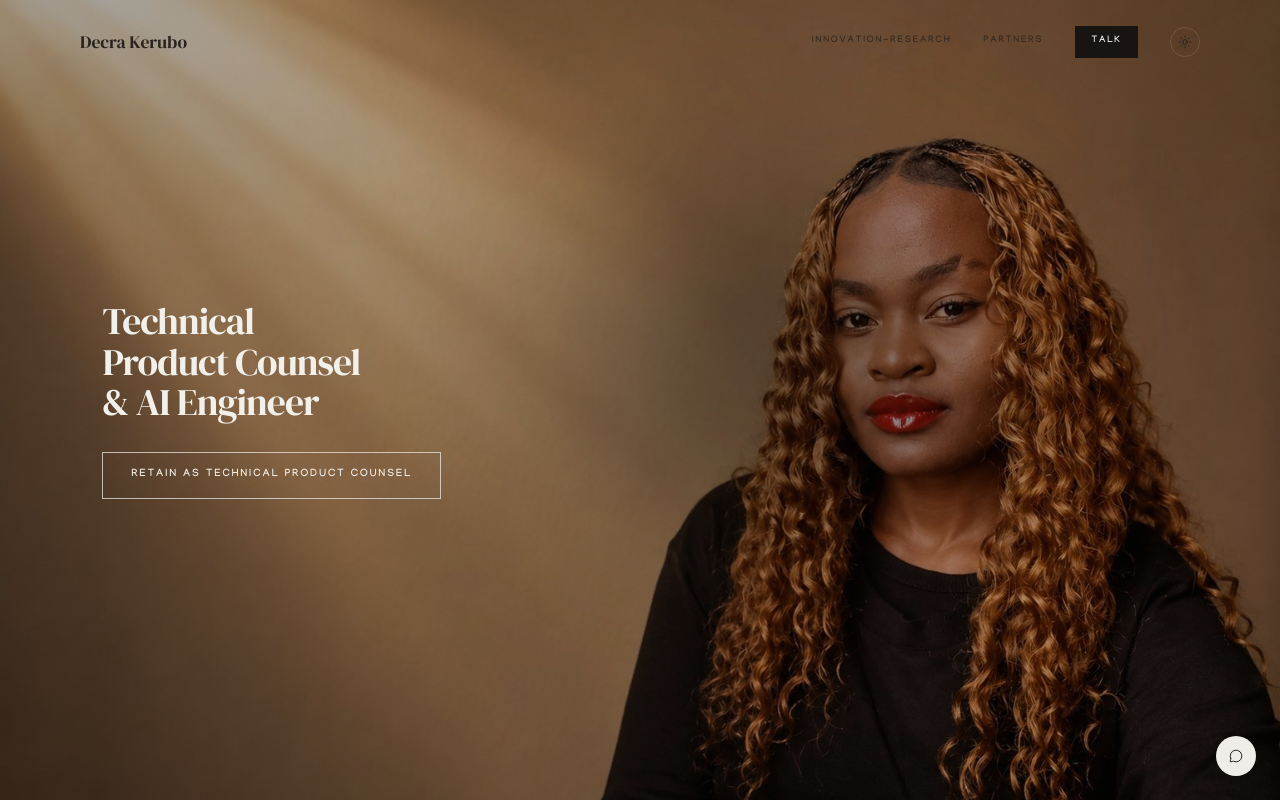
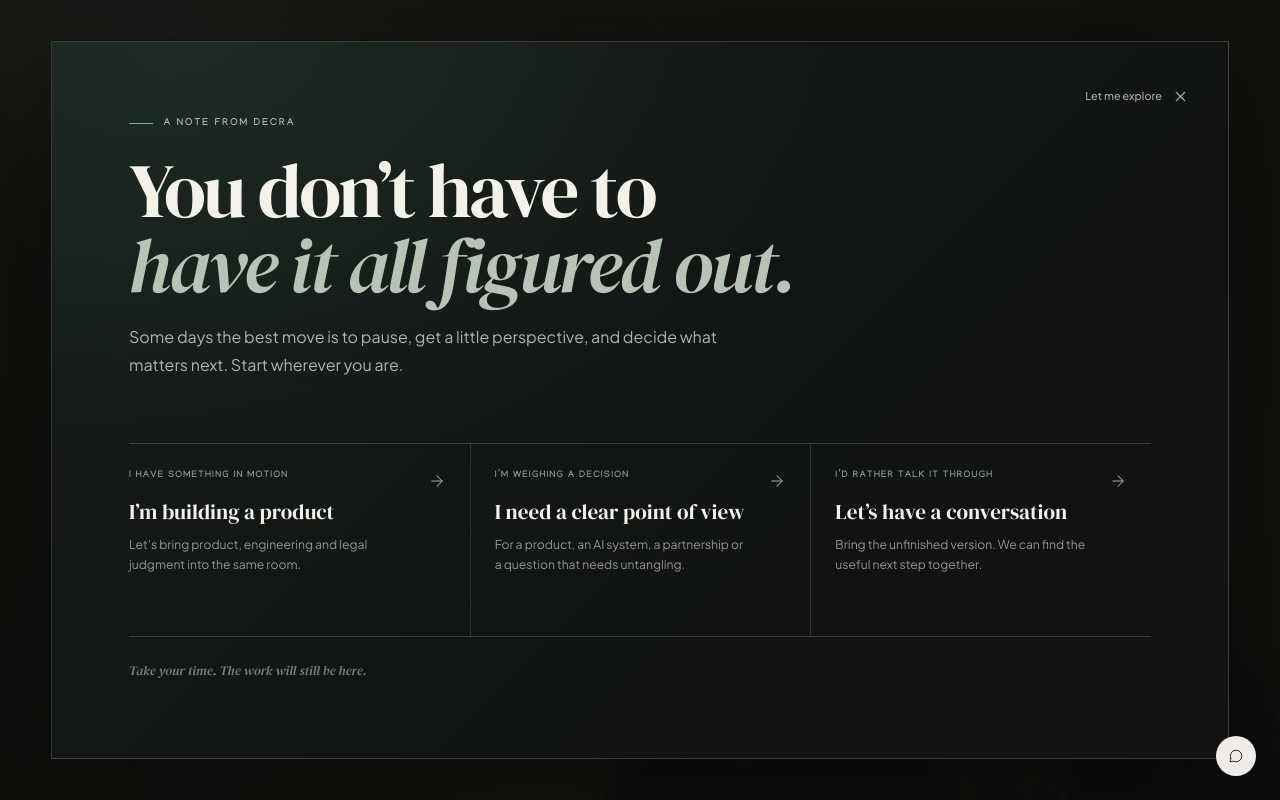
Before and after one commit to decra000/decra-kerubo, a Next.js app: page / in a window 1280 px wide. Shown: the top 800 px of the page. Built offline with nearby package versions, Linux system fonts and the light colour scheme.

Commit message:
Add a human welcome moment to homepage

```diff
--- a/app/page.tsx
+++ b/app/page.tsx
@@ -5,6 +5,7 @@ import { useSearchParams, useRouter, usePathname } from "next/navigation";
 import { ArrowRight, ChevronDown, X, Mic, Volume2, VolumeX, RefreshCw } from "lucide-react";
 import { useSpeech } from "@/hooks/useSpeech";
 import { SERVICE_GROUPS } from "@/lib/services";
+import { IntentPopup } from "@/components/home/IntentPopup";
 
 /* ── helpers ── */
 function useReveal() {
@@ -1179,6 +1180,7 @@ function TechDevSection() {
 export default function Home() {
   return (
     <>
+      <IntentPopup />
       <Hero />
       <About />
       <Services />
--- a/components/home/IntentPopup.tsx
+++ b/components/home/IntentPopup.tsx
@@ -1,66 +1,134 @@
 "use client";
+
 import { useEffect, useState } from "react";
+import { ArrowRight, X } from "lucide-react";
 
-type Intent = "legal" | "founder" | "exploring" | null;
+type Path = "building" | "thinking" | "meeting";
 
-export function IntentPopup({ onSelect }: { onSelect: (i: Intent) => void }) {
-  const [vis, setVis] = useState(false);
-  const [out, setOut] = useState(false);
+const paths: { id: Path; eyebrow: string; title: string; note: string; href: string }[] = [
+  {
+    id: "building",
+    eyebrow: "I have something in motion",
+    title: "I’m building a product",
+    note: "Let’s bring product, engineering and legal judgment into the same room.",
+    href: "/services/embedded-product-counsel",
+  },
+  {
+    id: "thinking",
+    eyebrow: "I’m weighing a decision",
+    title: "I need a clear point of view",
+    note: "For a product, an AI system, a partnership or a question that needs untangling.",
+    href: "/services",
+  },
+  {
+    id: "meeting",
+    eyebrow: "I’d rather talk it through",
+    title: "Let’s have a conversation",
+    note: "Bring the unfinished version. We can find the useful next step together.",
+    href: "/book",
+  },
+];
+
+export function IntentPopup() {
+  const [visible, setVisible] = useState(false);
+  const [closing, setClosing] = useState(false);
 
   useEffect(() => {
-    const seen = sessionStorage.getItem("intent");
-    if (!seen) setTimeout(() => setVis(true), 1000);
-    else onSelect(seen as Intent);
+    let timer: ReturnType<typeof setTimeout> | undefined;
+    try {
+      if (sessionStorage.getItem("decra-welcome-seen")) return;
+      timer = setTimeout(() => setVisible(true), 1400);
+    } catch {
+      // If storage is unavailable, keep the page uninterrupted.
+    }
+    return () => { if (timer) clearTimeout(timer); };
   }, []);
 
-  const choose = (intent: Intent) => {
-    sessionStorage.setItem("intent", intent || "exploring");
-    setOut(true);
-    setTimeout(() => { setVis(false); onSelect(intent); }, 300);
+  useEffect(() => {
+    if (!visible) return;
+    const previousOverflow = document.body.style.overflow;
+    document.body.style.overflow = "hidden";
+    const onKeyDown = (event: KeyboardEvent) => { if (event.key === "Escape") dismiss(); };
+    window.addEventListener("keydown", onKeyDown);
+    return () => {
+      document.body.style.overflow = previousOverflow;
+      window.removeEventListener("keydown", onKeyDown);
+    };
+  }, [visible]);
+
+  const dismiss = () => {
+    if (closing) return;
+    setClosing(true);
+    try { sessionStorage.setItem("decra-welcome-seen", "1"); } catch { /* continue */ }
+    setTimeout(() => setVisible(false), 260);
   };
 
-  if (!vis) return null;
+  if (!visible) return null;
 
   return (
-    <div style={{
-      position: "fixed", inset: 0, zIndex: 999,
-      background: "rgba(8,8,8,0.7)", backdropFilter: "blur(10px)",
-      display: "flex", alignItems: "center", justifyContent: "center", padding: "2rem",
-      opacity: out ? 0 : 1, transition: "opacity 0.3s",
-    }} onClick={() => choose("exploring")}>
-      <div style={{
-        background: "var(--c-bg)", border: "1px solid var(--c-border)",
-        padding: "3rem", maxWidth: "360px", width: "100%",
-        transform: out ? "translateY(10px)" : "none", transition: "transform 0.3s",
-      }} onClick={e => e.stopPropagation()}>
+    <div
+      className={`welcome-screen${closing ? " is-closing" : ""}`}
+      role="dialog"
+      aria-modal="true"
+      aria-labelledby="welcome-title"
+      onClick={dismiss}
+    >
+      <div className="welcome-frame" onClick={(event) => event.stopPropagation()}>
+        <button className="welcome-close" type="button" onClick={dismiss} aria-label="Close welcome note">
+          <span>Let me explore</span><X size={17} strokeWidth={1.5} />
+        </button>
 
-        <p className="label" style={{ marginBottom: "1.5rem" }}>Welcome</p>
-        <h2 style={{
-          fontFamily: "var(--font-serif)", fontStyle: "italic", fontWeight: 400,
-          fontSize: "1.5rem", color: "var(--c-ink)", lineHeight: 1.15, marginBottom: "2rem",
-        }}>What brings you here?</h2>
+        <div className="welcome-copy">
+          <p className="welcome-kicker"><span /> A note from Decra</p>
+          <h2 id="welcome-title">You don’t have to<br /><em>have it all figured out.</em></h2>
+          <p className="welcome-intro">Some days the best move is to pause, get a little perspective, and decide what matters next. Start wherever you are.</p>
+        </div>
 
-        <div style={{ display: "flex", flexDirection: "column", gap: "1px" }}>
-          {[
-            { v: "legal"    as Intent, l: "I need legal help",        s: "Startup, NGO, or tech compliance" },
-            { v: "founder"  as Intent, l: "I'm a founder or builder", s: "Structure, fundraising, growth" },
-            { v: "exploring"as Intent, l: "Just exploring",            s: "Get the full picture" },
-          ].map(opt => (
-            <button key={opt.v} onClick={() => choose(opt.v)} style={{
-              display: "flex", flexDirection: "column", alignItems: "flex-start",
-              padding: "1.1rem 0", background: "none", border: "none",
-              borderBottom: "1px solid var(--c-border)",
-              cursor: "pointer", textAlign: "left",
-              transition: "padding-left 0.2s",
-            }}
-              onMouseEnter={e => (e.currentTarget as HTMLElement).style.paddingLeft = "0.5rem"}
-              onMouseLeave={e => (e.currentTarget as HTMLElement).style.paddingLeft = "0"}>
-              <span style={{ fontFamily: "var(--font-sans)", fontWeight: 400, fontSize: "0.875rem", color: "var(--c-ink)", marginBottom: "0.15rem" }}>{opt.l}</span>
-              <span style={{ fontFamily: "var(--font-sans)", fontWeight: 300, fontSize: "0.72rem", color: "var(--c-ink-muted)" }}>{opt.s}</span>
-            </button>
+        <div className="welcome-paths">
+          {paths.map((path, index) => (
+            <a className="welcome-path" href={path.href} key={path.id} onClick={dismiss} style={{ "--path-index": index } as React.CSSProperties}>
+              <span className="welcome-path-copy">
+                <span className="welcome-path-eyebrow">{path.eyebrow}</span>
+                <span className="welcome-path-title">{path.title}</span>
+                <span className="welcome-path-note">{path.note}</span>
+              </span>
+              <ArrowRight className="welcome-arrow" size={18} strokeWidth={1.4} />
+            </a>
           ))}
         </div>
+
+        <p className="welcome-signoff">Take your time. The work will still be here.</p>
       </div>
+
+      <style>{`
+        .welcome-screen{position:fixed;inset:0;z-index:1200;display:grid;place-items:center;padding:clamp(1rem,4vw,3.5rem);background:rgba(12,15,13,.92);color:#f5f3ed;backdrop-filter:blur(18px);animation:welcome-in .48s cubic-bezier(.2,.75,.25,1) both}
+        .welcome-screen.is-closing{animation:welcome-out .26s ease both}
+        .welcome-frame{position:relative;width:min(100%,74rem);max-height:min(90svh,58rem);overflow:auto;padding:clamp(2rem,6vw,5.5rem);border:1px solid rgba(245,243,237,.16);background:radial-gradient(ellipse at 12% 0%,rgba(95,169,143,.11),transparent 43%),linear-gradient(135deg,#171c19,#101311 66%);box-shadow:0 32px 100px rgba(0,0,0,.38)}
+        .welcome-close{position:absolute;right:clamp(1.25rem,3vw,2.5rem);top:clamp(1.25rem,3vw,2.5rem);display:flex;align-items:center;gap:.65rem;padding:.45rem 0;border:0;background:none;color:rgba(245,243,237,.67);font:500 .68rem/1 var(--font-sans);cursor:pointer;transition:color .2s ease}
+        .welcome-close:hover,.welcome-close:focus-visible{color:#fff}
+        .welcome-copy{max-width:52rem;margin-bottom:clamp(2rem,5vw,4rem)}
+        .welcome-kicker{display:flex;align-items:center;gap:.65rem;margin-bottom:1.5rem;color:#aeb9ae;font:700 .62rem/1 var(--font-manjari);letter-spacing:.2em;text-transform:uppercase}
+        .welcome-kicker span{width:1.5rem;height:1px;background:#70aa91}
+        .welcome-copy h2{margin-bottom:1.25rem;color:#f4f1e9;font:400 clamp(2.5rem,6vw,5.8rem)/.98 var(--font-serif);letter-spacing:-.035em}
+        .welcome-copy h2 em{color:#b8c3b7;font-weight:400}
+        .welcome-intro{max-width:37rem;color:rgba(245,243,237,.7);font:400 clamp(.9rem,1.25vw,1.02rem)/1.75 var(--font-sans)}
+        .welcome-paths{display:grid;grid-template-columns:repeat(3,minmax(0,1fr));border-top:1px solid rgba(245,243,237,.18);border-bottom:1px solid rgba(245,243,237,.18)}
+        .welcome-path{min-height:12rem;display:flex;align-items:flex-start;justify-content:space-between;gap:1.25rem;padding:1.6rem 1.5rem 1.7rem 0;color:inherit;text-decoration:none;transition:background .25s ease,padding .25s ease,color .25s ease;animation:welcome-rise .55s cubic-bezier(.2,.75,.25,1) both;animation-delay:calc(.12s + var(--path-index)*.08s)}
+        .welcome-path+.welcome-path{padding-left:1.5rem;border-left:1px solid rgba(245,243,237,.14)}
+        .welcome-path:hover,.welcome-path:focus-visible{background:rgba(245,243,237,.045);padding-top:1.85rem;color:#fff}
+        .welcome-path-copy{display:flex;flex-direction:column;align-items:flex-start}
+        .welcome-path-eyebrow{margin-bottom:1rem;color:#8d9d91;font:700 .58rem/1.4 var(--font-manjari);letter-spacing:.13em;text-transform:uppercase}
+        .welcome-path-title{margin-bottom:.6rem;color:#f4f1e9;font:400 clamp(1.1rem,1.65vw,1.45rem)/1.2 var(--font-serif)}
+        .welcome-path-note{max-width:18rem;color:rgba(245,243,237,.58);font:400 .76rem/1.65 var(--font-sans)}
+        .welcome-arrow{flex:0 0 auto;margin-top:.1rem;color:#91b39e;transition:transform .22s ease}
+        .welcome-path:hover .welcome-arrow,.welcome-path:focus-visible .welcome-arrow{transform:translateX(4px)}
+        .welcome-signoff{margin-top:1.5rem;color:rgba(245,243,237,.45);font:italic 400 .82rem/1.5 var(--font-serif)}
+        @keyframes welcome-in{from{opacity:0}to{opacity:1}}
+        @keyframes welcome-out{to{opacity:0;visibility:hidden}}
+        @keyframes welcome-rise{from{opacity:0;transform:translateY(12px)}to{opacity:1;transform:none}}
+        @media(max-width:700px){.welcome-screen{padding:0;align-items:end}.welcome-frame{width:100%;max-height:94svh;padding:5.25rem 1.35rem 1.5rem;border-width:1px 0 0}.welcome-copy{margin-bottom:1.5rem}.welcome-copy h2{font-size:clamp(2.35rem,11vw,3.6rem)}.welcome-copy h2 br{display:none}.welcome-intro{font-size:.85rem}.welcome-paths{grid-template-columns:1fr}.welcome-path{min-height:auto;padding:1rem 0;align-items:center}.welcome-path+.welcome-path{padding-left:0;border-left:0;border-top:1px solid rgba(245,243,237,.12)}.welcome-path-eyebrow{margin-bottom:.35rem}.welcome-path-title{margin-bottom:.2rem;font-size:1.12rem}.welcome-path-note{font-size:.72rem}.welcome-signoff{margin-top:1rem;font-size:.76rem}}
+        @media(prefers-reduced-motion:reduce){.welcome-screen,.welcome-path{animation:none}.welcome-path,.welcome-arrow{transition:none}}
+      `}</style>
     </div>
   );
 }
```
